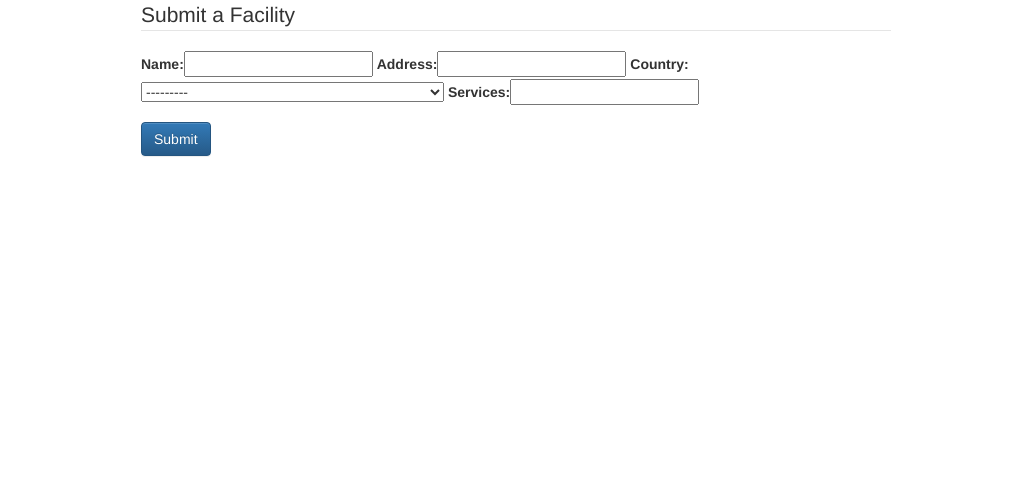
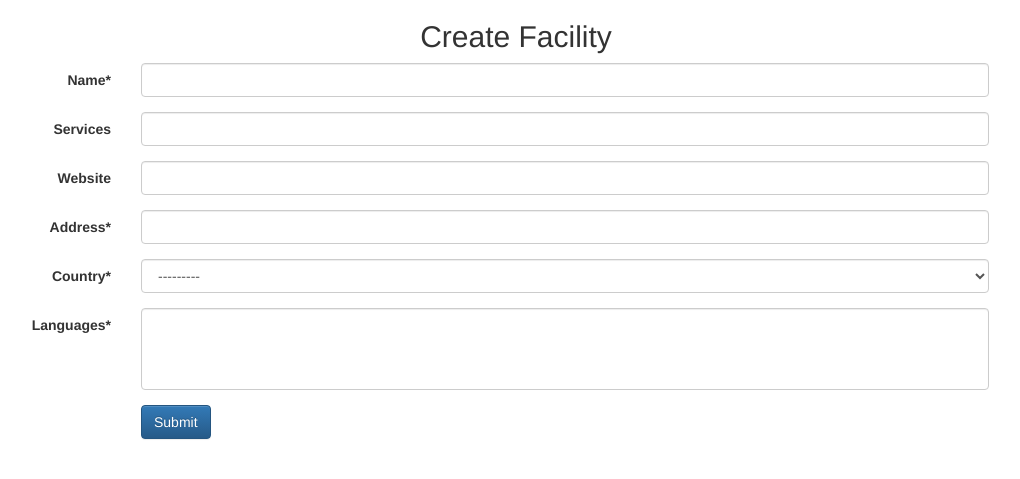
Before and after one commit to hassanshamim/nomad_emergency, a Django app: page /facility/new in a window 1280 px wide. Shown: the part 51-530 px from the top of the page, without its empty margins (124-1144 px from the left). Run offline with Django 3.2, Linux system fonts and the light colour scheme; data that the repository does not hold is empty; some libraries are stand-ins or nearby versions.

Commit message:
simple crispy form

```diff
--- a/emergency/emergency/settings.py
+++ b/emergency/emergency/settings.py
@@ -29,6 +29,10 @@ DEBUG = True
 ALLOWED_HOSTS = ['*']
 
 
+# THIRD PARTY CONFIGS:
+CRISPY_TEMPLATE_PACK = 'bootstrap3'
+CRISPY_FAIL_SILENTLY = not DEBUG
+
 # Application definition
 
 
@@ -49,6 +53,7 @@ LOCAL_APPS = [
 
 THIRD_PARTY_APPS = [
     'django_countries',
+    'crispy_forms',
 ]
 
 
--- a/emergency/maps/forms.py
+++ b/emergency/maps/forms.py
@@ -1,9 +1,26 @@
 from django.forms import ModelForm
+
+from crispy_forms.helper import FormHelper
+from crispy_forms.layout import Submit
 
 from .models import Facility
 
 class FacilityForm(ModelForm):
     """ Form for creating new Facilities. """
+
+    def __init__(self, *args, **kwargs):
+        super().__init__(*args, **kwargs)
+        self.helper = FormHelper()
+        self.helper.form_id = 'facility-form-id'
+        self.helper.form_class = 'form-horizontal'
+        self.helper.form_method = 'post'
+        self.helper.form_action = 'new'
+        self.helper.label_class = 'col-lg-2'
+        self.helper.field_class = 'col-lg-9'
+
+        self.helper.add_input(Submit('submit', 'Submit'))
+
+
     class Meta:
         model = Facility
-        fields = ['name', 'address', 'country', 'services']
+        exclude = ['lat', 'long', 'id', 'created_at', 'updated_at']
--- a/emergency/maps/templates/maps/new.html
+++ b/emergency/maps/templates/maps/new.html
@@ -1,19 +1,20 @@
 {% extends "maps/base.html" %}
+{% load crispy_forms_tags %}
  {% block content %}
 <div class='container'>
     <div class="row">
-        <div class="col-md-8 col-md-offset-2">
+        <div class="col-lg-12">
+            <h2 class="text-center">Create Facility</h2>
+
+        <!-- <div class="col-md-8 col-md-offset-2"> -->
+            <!-- <form action="{% url 'new' %}" method="POST" role="form"> -->
+            {% crispy facility_form %}
+        <!-- </div> -->
+        <!-- <div class="col-md-8 col-md-offset-2">
             <form action="{% url 'new' %}" method="POST" role="form">
-                {% csrf_token %}
-                <legend>Submit a Facility</legend>
-                <div class="form-group">
-                    {{ facility_form }}
-                    {% comment %}TODO: add more granular rendering and markup with bootstrap{% endcomment %}
-                </div>
-                <button type="submit" class="btn btn-primary">Submit</button>
-            </form>
+                {{facility_form}}
+        </div> -->
         </div>
     </div>
 </div>
-</div>
 {% endblock content %}
```
Also changed, not shown: 2 other files.
